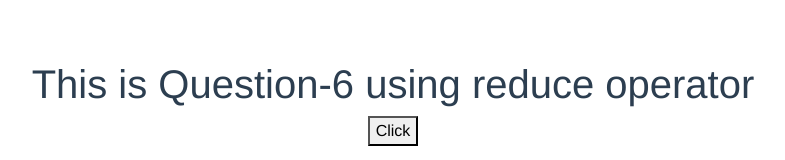
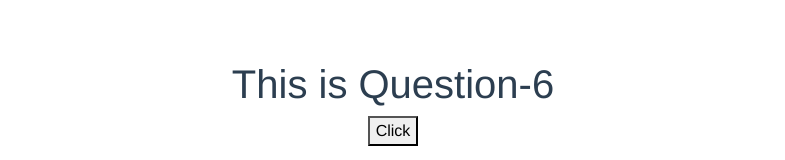
Before and after one commit to Anu-500apps/weeklytask, a Vue app in the folder assignment-5/: page /#/q116 in a window 1280 px wide. Shown: the top 160 px of the page, without its empty margins (247-1032 px from the left). Built offline with nearby package versions, Linux system fonts and the light colour scheme.

Commit message:
02-5-2022

```diff
--- a/assignment-5/src/components/Assign11-02/Q116.vue
+++ b/assignment-5/src/components/Assign11-02/Q116.vue
@@ -1,6 +1,6 @@
 <template>
   <div>
-    <h1>This is Question-6 using reduce operator</h1>
+    <h1>This is Question-6 </h1>
     <button type="submit" @click="Most">Click</button>
     <p>{{a1}}{{a2}}</p>
   </div>
--- a/assignment-5/src/components/Assign11-02/Q118.vue
+++ b/assignment-5/src/components/Assign11-02/Q118.vue
@@ -1,6 +1,6 @@
 <template>
   <div>
-      <h1>this is Question-8</h1>
+
     <button @click="fun()">click here</button>
   </div>
 </template>
```
